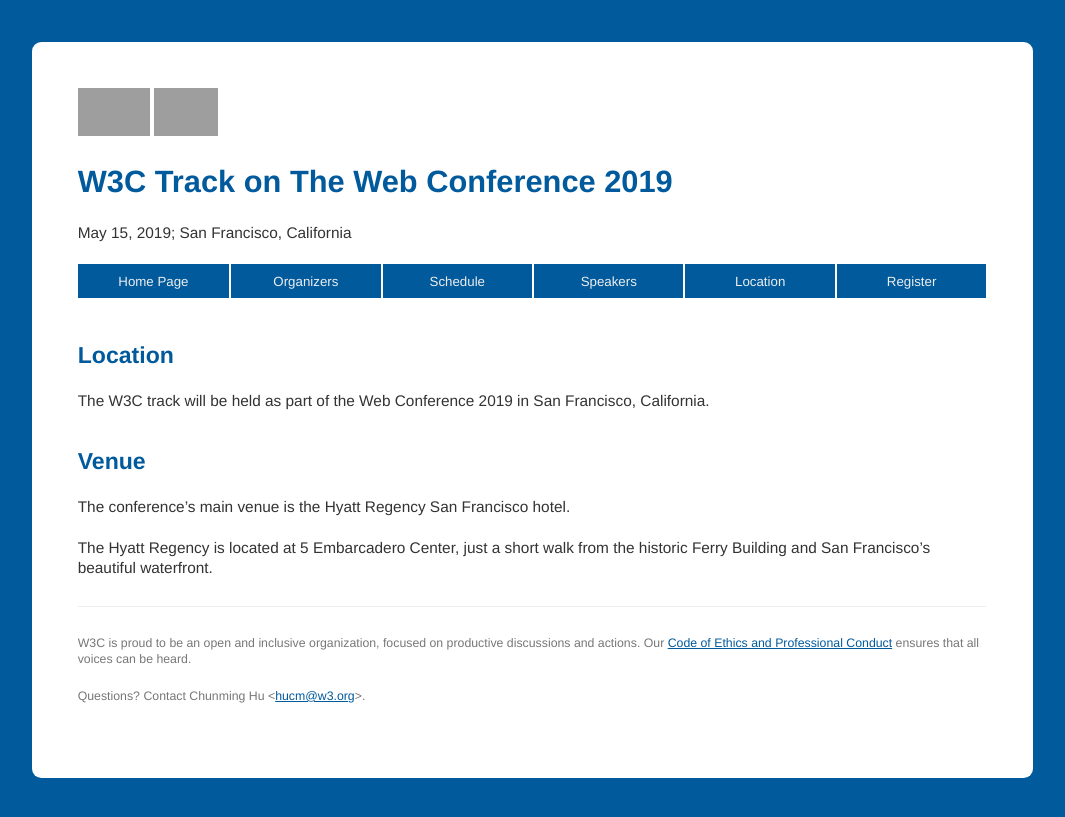
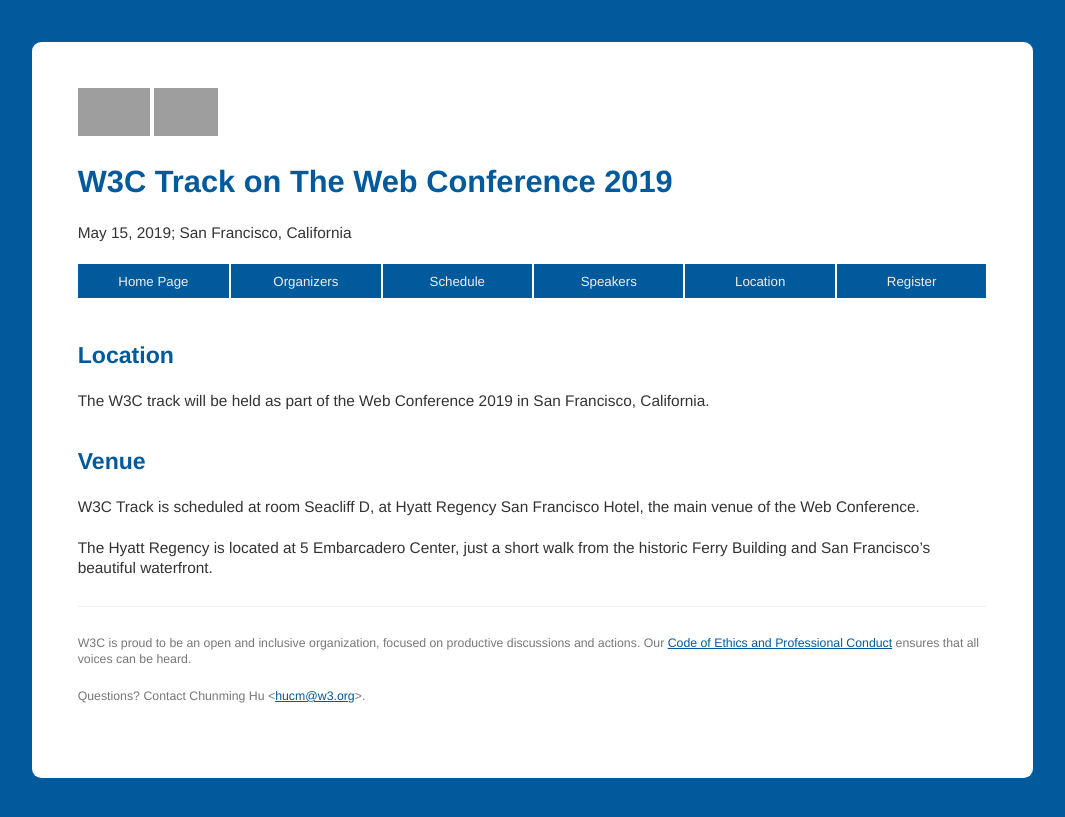
Before and after one commit to w3c/w3c-track-2019, a Jekyll site: the page built from location.md, in a window 1280 px wide. Shown: the top 817 px of the page, without its empty margins (108-1173 px from the left). Built offline with Jekyll 4.4.1, drawn with Linux system fonts in a browser that asks for light colours; our own code applies the rules of GitHub Pages for plain Markdown files; grey boxes are pictures that could not be loaded.

Commit message:
Update location.md

```diff
--- a/location.md
+++ b/location.md
@@ -8,6 +8,6 @@ The W3C track will be held as part of the Web Conference 2019 in San Francisco,
 
 ## Venue
 
-The conference's main venue is the Hyatt Regency San Francisco hotel.
+W3C Track is scheduled at room Seacliff D, at Hyatt Regency San Francisco Hotel, the main venue of the Web Conference.
 
 The Hyatt Regency is located at 5 Embarcadero Center, just a short walk from the historic Ferry Building and San Francisco's beautiful waterfront.
```
